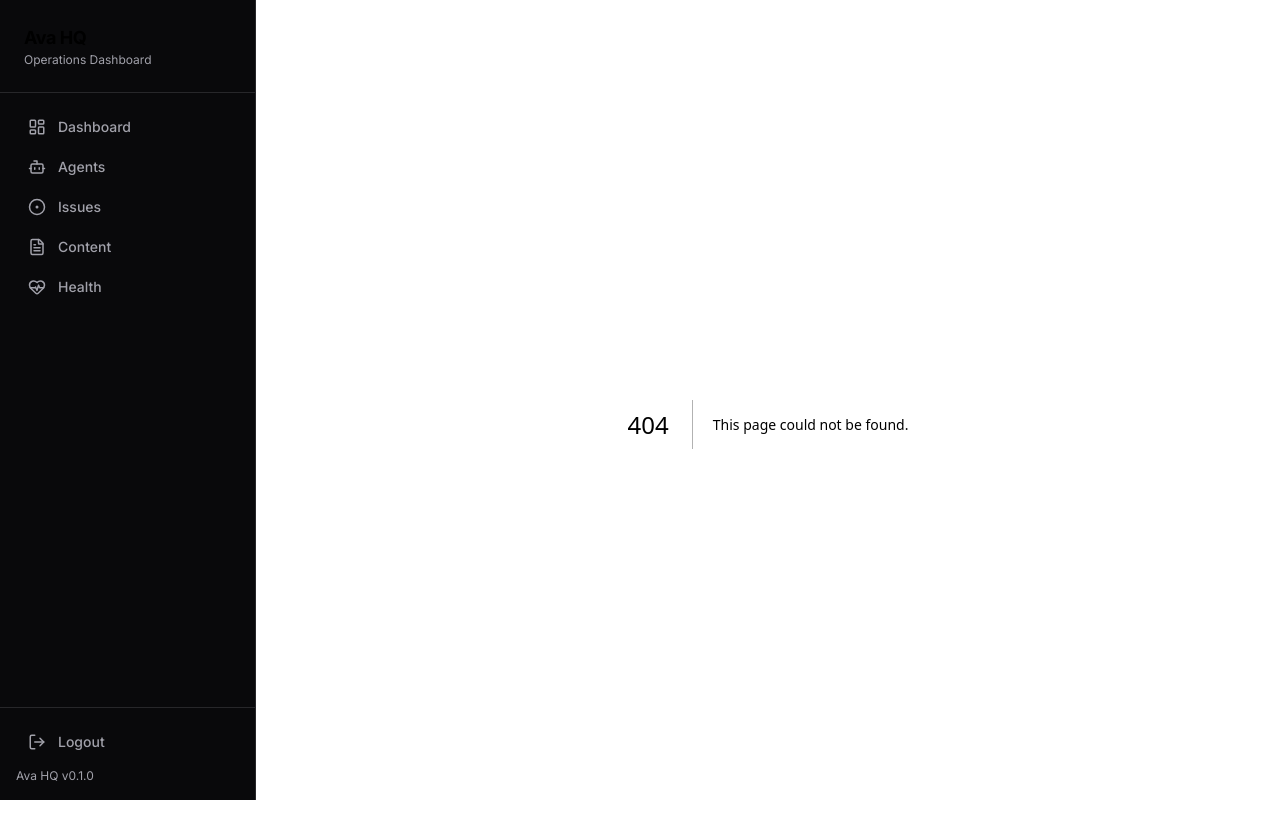
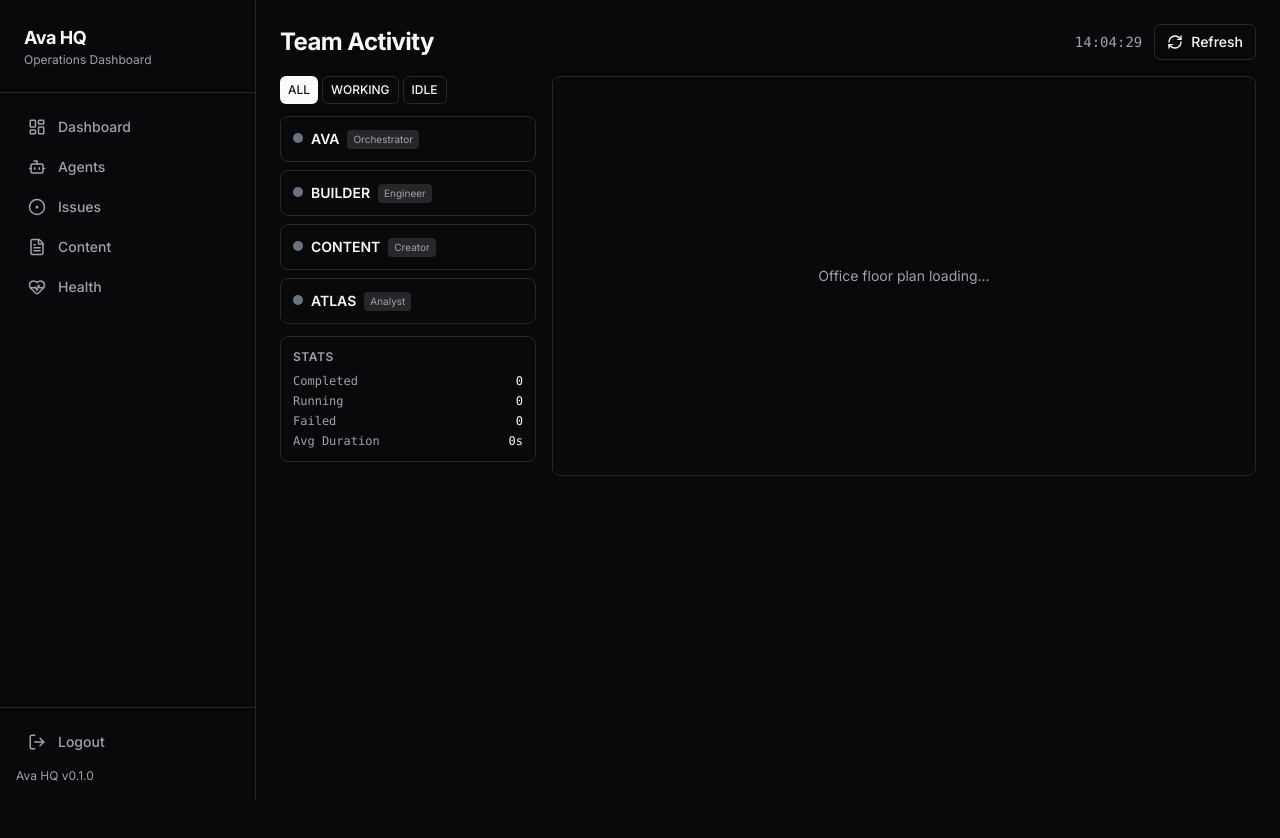
Before and after one commit to tkhongsap/ava-hq, a Next.js app: page /activity in a window 1280 px wide. Before the commit this address had no page. Shown: the top 838 px of the page. After the commit the page ends 800 px from the top, so only its background shows below. Built offline with nearby package versions, Linux system fonts and the light colour scheme.

Commit message:
feat: [US-002] - Page shell with header and Team Status panel

```diff
--- /dev/null
+++ b/src/app/activity/page.tsx
@@ -0,0 +1,251 @@
+"use client"
+
+import { useEffect, useState, useCallback, useRef } from "react"
+import { Card, CardContent, CardHeader, CardTitle } from "@/components/ui/card"
+import { Button } from "@/components/ui/button"
+import { Skeleton } from "@/components/ui/skeleton"
+import { RefreshCw } from "lucide-react"
+
+interface AgentStatus {
+  id: string
+  name: string
+  role: string
+  status: "working" | "idle" | "error" | "offline"
+  currentTask?: string
+  location: "desk" | "breakroom" | "conference"
+  lastActive: string
+}
+
+interface ActivityEvent {
+  id: string
+  timestamp: string
+  agent: string
+  type: "start" | "complete" | "error" | "info"
+  message: string
+  durationMs?: number
+}
+
+interface TeamOverviewResponse {
+  agents: AgentStatus[]
+  events: ActivityEvent[]
+  stats: {
+    completed: number
+    running: number
+    failed: number
+    avgDurationMs: number
+  }
+  serverTime: string
+}
+
+type FilterMode = "ALL" | "WORKING" | "IDLE"
+
+const statusColors: Record<string, string> = {
+  working: "bg-green-500",
+  idle: "bg-yellow-500",
+  error: "bg-red-500",
+  offline: "bg-gray-500",
+}
+
+function formatDuration(ms: number): string {
+  const seconds = Math.floor(ms / 1000)
+  const minutes = Math.floor(seconds / 60)
+  const hours = Math.floor(minutes / 60)
+  if (hours > 0) return `${hours}h ${minutes % 60}m`
+  if (minutes > 0) return `${minutes}m ${seconds % 60}s`
+  return `${seconds}s`
+}
+
+function LiveClock() {
+  const [time, setTime] = useState("")
+
+  useEffect(() => {
+    function tick() {
+      const now = new Date()
+      setTime(now.toLocaleTimeString("en-GB", { hour12: false }))
+    }
+    tick()
+    const interval = setInterval(tick, 1000)
+    return () => clearInterval(interval)
+  }, [])
+
+  return <span className="font-mono text-sm text-muted-foreground">{time}</span>
+}
+
+export default function ActivityPage() {
+  const [data, setData] = useState<TeamOverviewResponse | null>(null)
+  const [loading, setLoading] = useState(false)
+  const [error, setError] = useState(false)
+  const [filter, setFilter] = useState<FilterMode>("ALL")
+  const intervalRef = useRef<ReturnType<typeof setInterval> | null>(null)
+
+  const fetchData = useCallback(async () => {
+    setLoading(true)
+    setError(false)
+    try {
+      const res = await fetch("/api/activity")
+      if (!res.ok) throw new Error("fetch failed")
+      const d = await res.json()
+      setData(d)
+    } catch {
+      setError(true)
+    } finally {
+      setLoading(false)
+    }
+  }, [])
+
+  useEffect(() => {
+    fetchData()
+    intervalRef.current = setInterval(fetchData, 30000)
+    return () => {
+      if (intervalRef.current) clearInterval(intervalRef.current)
+    }
+  }, [fetchData])
+
+  const filteredAgents = data?.agents.filter((a) => {
+    if (filter === "WORKING") return a.status === "working"
+    if (filter === "IDLE") return a.status === "idle" || a.status === "offline"
+    return true
+  })
+
+  return (
+    <div className="space-y-4">
+      {/* Header */}
+      <div className="flex items-center justify-between">
+        <h2 className="text-2xl font-bold tracking-tight">Team Activity</h2>
+        <div className="flex items-center gap-3">
+          <LiveClock />
+          <Button
+            variant="outline"
+            size="sm"
+            onClick={fetchData}
+            disabled={loading}
+          >
+            <RefreshCw
+              className={`h-4 w-4 mr-2 ${loading ? "animate-spin" : ""}`}
+            />
+            Refresh
+          </Button>
+        </div>
+      </div>
+
+      {/* Error state */}
+      {error && !data && (
+        <Card>
+          <CardContent className="p-6">
+            <p className="text-sm text-red-400">
+              Failed to load team activity data. Please try again.
+            </p>
+          </CardContent>
+        </Card>
+      )}
+
+      {/* Loading state */}
+      {!data && !error && (
+        <div className="flex gap-4">
+          <div className="w-64 space-y-3">
+            <Skeleton className="h-8" />
+            {[1, 2, 3, 4].map((i) => (
+              <Skeleton key={i} className="h-20" />
+            ))}
+            <Skeleton className="h-24" />
+          </div>
+          <div className="flex-1">
+            <Skeleton className="h-96" />
+          </div>
+        </div>
+      )}
+
+      {/* Main layout */}
+      {data && (
+        <div className="flex flex-col md:flex-row gap-4">
+          {/* Left panel - Team Status */}
+          <div className="w-full md:w-64 shrink-0 space-y-3">
+            {/* Filter toggles */}
+            <div className="flex gap-1">
+              {(["ALL", "WORKING", "IDLE"] as FilterMode[]).map((mode) => (
+                <Button
+                  key={mode}
+                  variant={filter === mode ? "default" : "outline"}
+                  size="sm"
+                  className="text-xs px-2 py-1 h-7"
+                  onClick={() => setFilter(mode)}
+                >
+                  {mode}
+                </Button>
+              ))}
+            </div>
+
+            {/* Agent list */}
+            <div className="space-y-2">
+              {filteredAgents?.map((agent) => (
+                <Card key={agent.id} className="p-3">
+                  <div className="flex items-start gap-2">
+                    <div
+                      className={`h-2.5 w-2.5 rounded-full mt-1 shrink-0 ${statusColors[agent.status]}`}
+                    />
+                    <div className="min-w-0 flex-1">
+                      <div className="flex items-center gap-2">
+                        <span className="text-sm font-semibold uppercase">
+                          {agent.name}
+                        </span>
+                        <span className="text-[10px] px-1.5 py-0.5 rounded bg-muted text-muted-foreground">
+                          {agent.role}
+                        </span>
+                      </div>
+                      {agent.currentTask && (
+                        <p className="text-xs text-muted-foreground truncate mt-0.5">
+                          {agent.currentTask.slice(0, 40)}
+                        </p>
+                      )}
+                      {agent.status === "working" && agent.lastActive && (
+                        <p className="text-[10px] text-muted-foreground mt-0.5 font-mono">
+                          {formatDuration(
+                            Date.now() - new Date(agent.lastActive).getTime()
+                          )}
+                        </p>
+                      )}
+                    </div>
+                  </div>
+                </Card>
+              ))}
+            </div>
+
+            {/* Stats block */}
+            <Card className="p-3">
+              <p className="text-xs font-semibold text-muted-foreground mb-2 uppercase tracking-wider">
+                Stats
+              </p>
+              <div className="space-y-1 font-mono text-xs">
+                <div className="flex justify-between">
+                  <span className="text-muted-foreground">Completed</span>
+                  <span>{data.stats.completed}</span>
+                </div>
+                <div className="flex justify-between">
+                  <span className="text-muted-foreground">Running</span>
+                  <span>{data.stats.running}</span>
+                </div>
+                <div className="flex justify-between">
+                  <span className="text-muted-foreground">Failed</span>
+                  <span>{data.stats.failed}</span>
+                </div>
+                <div className="flex justify-between">
+                  <span className="text-muted-foreground">Avg Duration</span>
+                  <span>{formatDuration(data.stats.avgDurationMs)}</span>
+                </div>
+              </div>
+            </Card>
+          </div>
+
+          {/* Right side - placeholder for office floor (US-004) */}
+          <div className="flex-1">
+            <Card className="p-6 min-h-[400px] flex items-center justify-center">
+              <p className="text-sm text-muted-foreground">
+                Office floor plan loading...
+              </p>
+            </Card>
+          </div>
+        </div>
+      )}
+    </div>
+  )
+}
```
Also changed, not shown: 1 other file (tests, documents, lock files or other folders).
